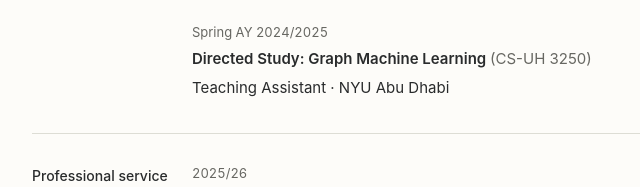
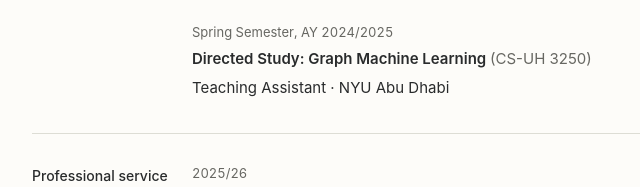
Before and after one commit to ryoji-kubo/ryoji-kubo.github.io, a plain HTML site: page site/index.html in a window 1280 px wide. Shown: the part 3037-3224 px from the top of the page, 224-864 px from the left. Drawn offline with Linux system fonts and the light colour scheme.

Commit message:
minor fix

```diff
--- a/site/index.html
+++ b/site/index.html
@@ -232,7 +232,7 @@
                 <p>Teaching Assistant · National University of Singapore</p>
               </li>
               <li>
-                <p class="record-meta">Spring AY 2024/2025</p>
+                <p class="record-meta">Spring Semester, AY 2024/2025</p>
                 <h3>Directed Study: Graph Machine Learning <span class="course-code">(CS-UH 3250)</span></h3>
                 <p>Teaching Assistant · NYU Abu Dhabi</p>
               </li>
```
